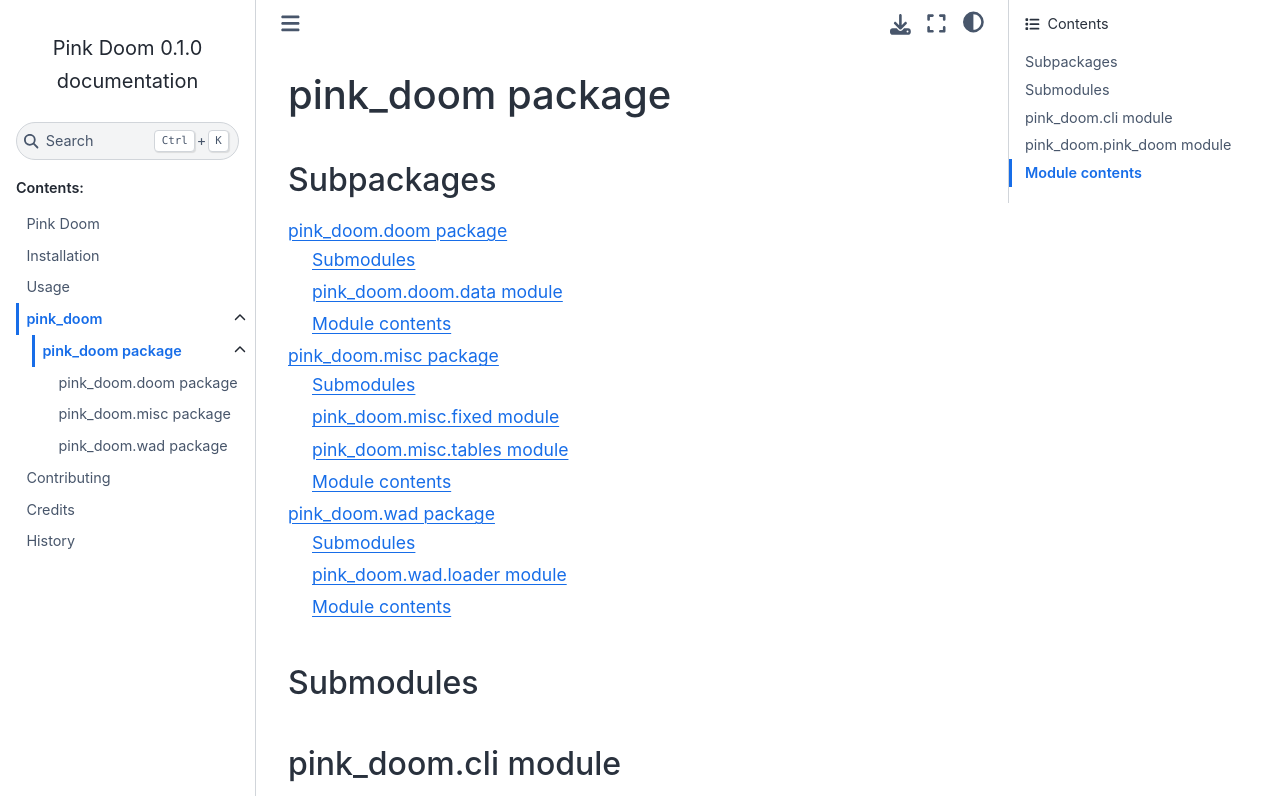
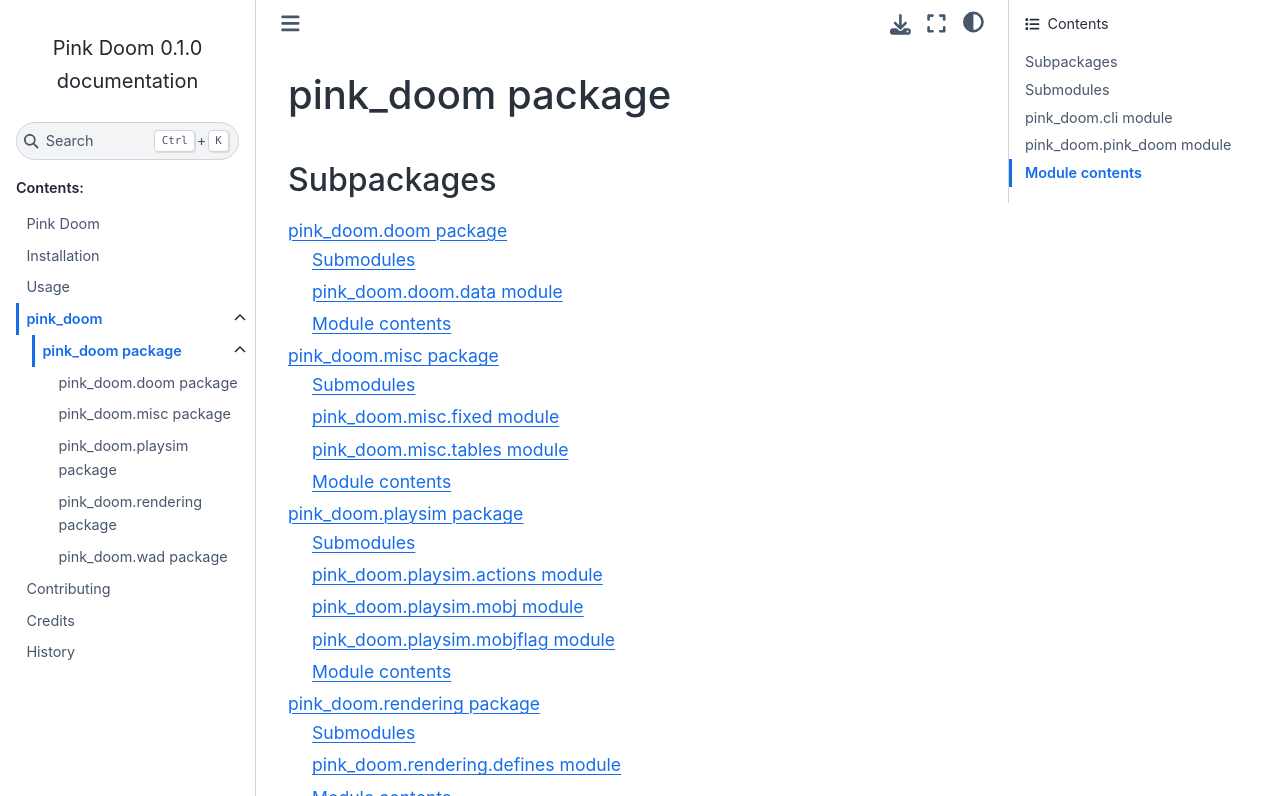
Before and after one commit to Phytolizer/pink_doom, a Sphinx documentation site: the page built from docs/pink_doom.rst, in a window 1280 px wide and 900 px high, cut to the strip 0-796 px from the top of the window. Built offline with Sphinx 7.4.7 and the Sphinx Book theme 1.1.4, drawn with Linux system fonts in a browser that asks for light colours.

Commit message:
Add more docs

```diff
--- /dev/null
+++ b/docs/pink_doom.playsim.rst
@@ -0,0 +1,37 @@
+pink\_doom.playsim package
+==========================
+
+Submodules
+----------
+
+pink\_doom.playsim.actions module
+---------------------------------
+
+.. automodule:: pink_doom.playsim.actions
+   :members:
+   :undoc-members:
+   :show-inheritance:
+
+pink\_doom.playsim.mobj module
+------------------------------
+
+.. automodule:: pink_doom.playsim.mobj
+   :members:
+   :undoc-members:
+   :show-inheritance:
+
+pink\_doom.playsim.mobjflag module
+----------------------------------
+
+.. automodule:: pink_doom.playsim.mobjflag
+   :members:
+   :undoc-members:
+   :show-inheritance:
+
+Module contents
+---------------
+
+.. automodule:: pink_doom.playsim
+   :members:
+   :undoc-members:
+   :show-inheritance:
--- /dev/null
+++ b/docs/pink_doom.rendering.rst
@@ -0,0 +1,21 @@
+pink\_doom.rendering package
+============================
+
+Submodules
+----------
+
+pink\_doom.rendering.defines module
+-----------------------------------
+
+.. automodule:: pink_doom.rendering.defines
+   :members:
+   :undoc-members:
+   :show-inheritance:
+
+Module contents
+---------------
+
+.. automodule:: pink_doom.rendering
+   :members:
+   :undoc-members:
+   :show-inheritance:
--- a/docs/pink_doom.rst
+++ b/docs/pink_doom.rst
@@ -9,6 +9,8 @@ Subpackages
 
    pink_doom.doom
    pink_doom.misc
+   pink_doom.playsim
+   pink_doom.rendering
    pink_doom.wad
 
 Submodules
```
